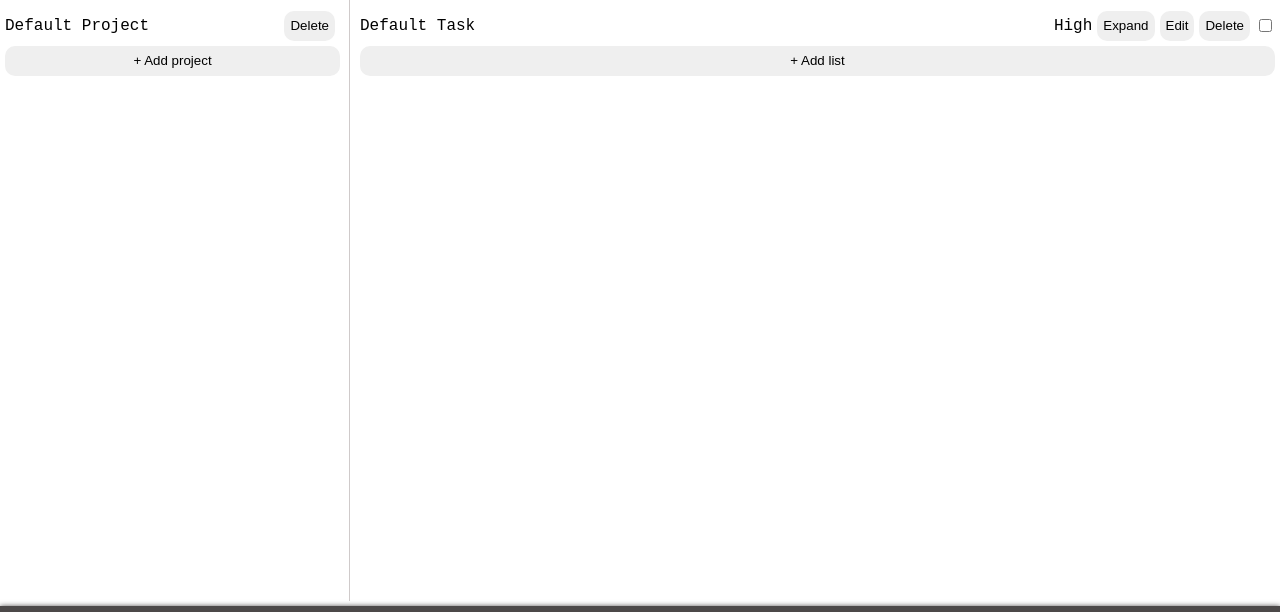
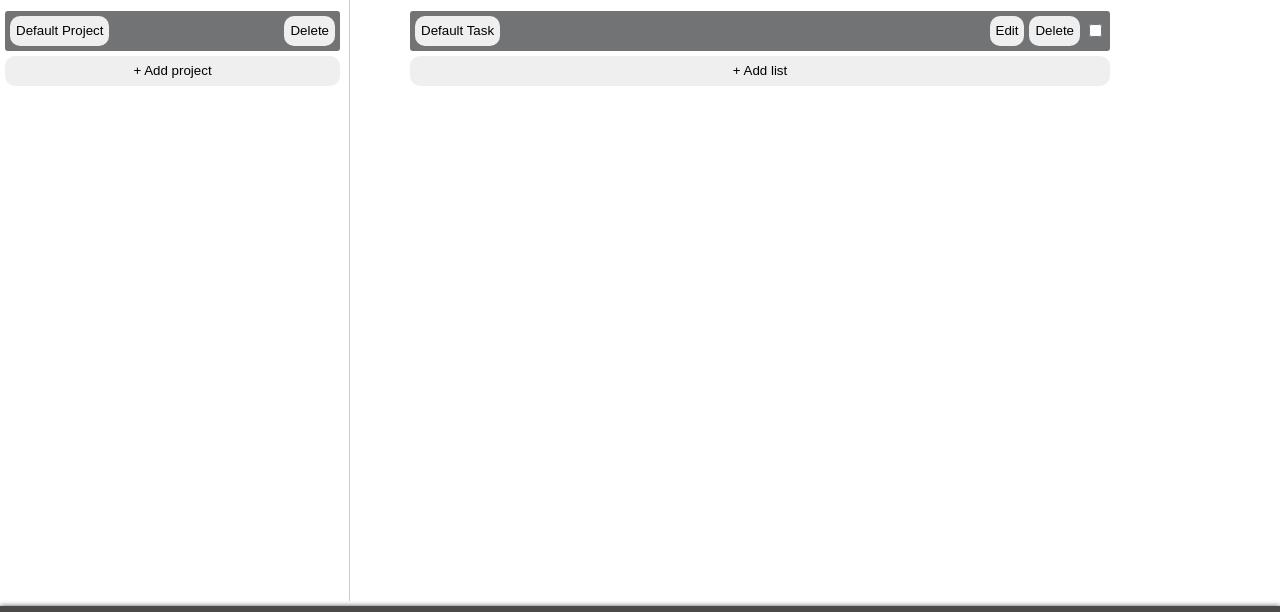
Before and after one commit to dvs-codes/to-do-list, a website built with webpack: page dist/index.html in a window 1280 px wide. Shown: the part 144-756 px from the top of the page. Built offline with nearby package versions, Linux system fonts and the light colour scheme.

Commit message:
delete,expand function on taskslist.

```diff
--- a/src/dom_handler.js
+++ b/src/dom_handler.js
@@ -1,4 +1,5 @@
-import { projects, ProjectkMaker, taskAdder,currentProject, currentProjectSetter } from "./index"
+import { projects, ProjectkMaker, taskAdder,currentProject, currentProjectSetter,
+        projectDeleter, taskDeleter } from "./index"
 
 const projectDialog = document.querySelector('.project-dialog')
 const sidebar = document.querySelector('.sidebar')
@@ -23,19 +24,19 @@ const taskPriority = document.querySelector('#priority')
 const taskOkbutton = document.querySelector('.ok-button')
 const taskCancelButton = document.querySelector('.cancel-button')
 
-addTaskButton.addEventListener('click', () => {
+addTaskButton.onclick = () => {
     taskDialog.showModal()
-})
+}
 
-addProjectButton.addEventListener('click', () => {
+addProjectButton.onclick = () => {
     projectDialog.showModal()
-})
+}
 
-projectOkButton.addEventListener('click', projectListAdder)
+projectOkButton.onclick =  projectListUpdater
 
-taskOkbutton.addEventListener('click', taskListLoader)
+taskOkbutton.onclick = taskListLoader
 
-function projectListAdder(event) {
+function projectListUpdater(event) {
     //clears all the projects, prevents default and creates a project and pushes
     // them inside projects array
     projectList.textContent =""
@@ -53,26 +54,28 @@ function projectListAdder(event) {
         newProjectTab.classList.add('project-tab')
 
         //title
-        const newProjectTitle = document.createElement('div')
+        const newProjectTitle = document.createElement('button')
         newProjectTitle.textContent = project.projectName
 
         //delete
         const projectDeleteButton = document.createElement('button')
         projectDeleteButton.textContent = "Delete"
-        projectDeleteButton.addEventListener('click', () => {
-            project.deleteProject()
-        })
+        projectDeleteButton.onclick = () => {
+            projectDeleter(project)
+            projectListUpdater()
+        }
 
         newProjectTab.appendChild(newProjectTitle)
         newProjectTab.appendChild(projectDeleteButton)
         projectList.appendChild(newProjectTab)
 
-        newProjectTitle.addEventListener('click', taskListRefresher)
+        newProjectTitle.onclick = taskListRefresher
 
         function taskListRefresher(event) {
             //sets currentproject to whatever, needed to make a function since
             // modules cannot set values of variable from different modules.
             currentProjectSetter(event.target.textContent)
+            displayHeading.textContent = currentProject
             taskListLoader()
         }
 
@@ -96,42 +99,61 @@ function taskListLoader(event) {
 
         if(project.projectName === currentProject) {
             //loop through the taskArrays to display every task
-            project.taskArray.forEach((array) => {
+            project.taskArray.forEach((array,index) => {
+
+                //adding a intro containng title due date etc.
+                const taskIntro = document.createElement('div')
+                taskIntro.classList.add('task-intro')
+
 
                 //adding a checkbox with title
                 const taskTab = document.createElement('div')
-                // taskTab.classList.add(array.title)
                 taskTab.classList.add('task-tab')
 
-                const taskTitle = document.createElement('div')
+                const taskTitle = document.createElement('button')
                 taskTitle.textContent = array.title
-                // taskTitle.classList.add(array.title)
+
+                //title tab acts as expand button
+                taskTitle.onclick = () => {
+                    taskDescription.classList.toggle('expand')
+                }
 
                 //actions and info
                 const actions = document.createElement('div')
                 actions.classList.add('actions')
-                const priority = document.createElement('div')
-                priority.textContent = array.priority
-                const expandButton = document.createElement('button')
-                expandButton.textContent = 'Expand'
+                // const priority = document.createElement('div')
+                // priority.textContent = array.priority
                 const deleteButton = document.createElement('button')
                 deleteButton.textContent = 'Delete'
+                deleteButton.onclick = ()=> {
+                    taskDeleter(index)
+                    taskListLoader()
+                }
                 const editButton = document.createElement('button')
                 editButton.textContent = 'Edit'
                 const checkbox = document.createElement('input')
                 checkbox.setAttribute("type", "checkbox")
 
+                //description box
+                const descriptionBox = document.createElement('div')
+                let taskDescription = document.createElement('div')
+                taskDescription.textContent = array.description
+                taskDescription.classList.add('task-description')
+                taskDescription.classList.add('expand')
 
-                taskTab.appendChild(taskTitle)
-                actions.appendChild(priority)
-                actions.appendChild(expandButton)
+
+
+
+                taskIntro.appendChild(taskTitle)
                 actions.appendChild(editButton)
                 actions.appendChild(deleteButton)
-                taskTab.appendChild(actions)
                 actions.appendChild(checkbox)
+                taskIntro.appendChild(actions)
+                taskTab.appendChild(taskIntro)
+                taskTab.appendChild(taskDescription)
+                // actions.appendChild(priority)
                 taskList.appendChild(taskTab)
 
-                displayHeading.textContent = project.projectName
             })
         }
     })
@@ -143,15 +165,15 @@ function taskListLoader(event) {
 }
 
 
-taskCancelButton.addEventListener('click', (event) => {
+taskCancelButton.onclick = (event) => {
     event.preventDefault()
-})
+}
 
-projectCancelButton.addEventListener('click', (event)=> {
+projectCancelButton.onclick = (event)=> {
     event.preventDefault()
     projectDialog.close()
     projectForm.reset()
-})
+}
 
 export {projectTitle, taskTitle, taskDescription, taskDate, taskPriority,
-     projectListAdder, taskListLoader}
+     projectListUpdater as projectListAdder, taskListLoader}
--- a/src/index.js
+++ b/src/index.js
@@ -13,7 +13,8 @@ let defaultProject = {
         duedate: '01/01/2010',
         priority: 'High',
         completion : false
-    }]
+    }],
+    completedTasks : []
 }
 let projects = [defaultProject];
 
@@ -31,11 +32,13 @@ class Project {
     constructor(projectName) {
         this.projectName =projectName;
         this.taskArray = []
+        this.completedTasks = []
     }
+}
 
-    deleteProject() {
-        console.log(this.projectName)
-    }
+function projectDeleter(project) {
+    let indexOfProject = projects.indexOf(project)
+    projects.splice(indexOfProject,1)
 }
 
 function ProjectkMaker() {
@@ -47,6 +50,17 @@ function ProjectkMaker() {
 
 function currentProjectSetter(targetProject) {
     currentProject = targetProject;
+}
+
+function taskDeleter(indexOfTask) {
+
+    projects.forEach((project) => {
+        if (currentProject === project.projectName ) {
+            project.taskArray.splice(indexOfTask,1)
+        } else if (!currentProject ) {
+            defaultProject.taskArray.splice(indexOfTask,1)
+        }
+    })
 }
 
 function taskAdder() {
@@ -66,4 +80,5 @@ function taskAdder() {
 projectListAdder()
 taskListLoader()
 
-export {projects, currentProject, ProjectkMaker, taskAdder, currentProjectSetter}
+export {projects, currentProject, ProjectkMaker, taskAdder, currentProjectSetter,
+        projectDeleter,taskDeleter}
--- a/src/style.css
+++ b/src/style.css
@@ -16,7 +16,7 @@ button {
 }
 
 button:hover {
-    box-shadow: 0 0 8px 0 rgb(161, 161, 161);
+    box-shadow: 0 0 8px 0 rgb(255, 255, 255);
     border: 0;
     transition: 0.2s;
 }
@@ -48,12 +48,13 @@ header {
 }
 
 .project-tab {
+    background-color: rgb(114, 115, 116);
     display: flex;
     justify-content: space-between;
     align-items: center;
     border-radius: 3px;
     height: 30px;
-    padding: 0 5px 0 0;
+    padding: 5px;
 }
 
 .actions {
@@ -69,26 +70,52 @@ header {
     flex-direction: column;
     padding: 5px 5px 0 5px;
     gap: 5px;
+    margin-left: 50px;
 }
 
 .task-list {
     display: flex;
     flex-direction: column;
     gap: 5px;
+    max-width: 700px;
 }
 
-.task-tab {
+.task-intro  {
     display: flex;
     justify-content: space-between;
     align-items: center;
     height: 30px;
 }
 
-.default-task-title {
+.task-tab {
+    background-color: rgb(114, 115, 116);
+    display: flex;
+    flex-direction: column;
+    border-radius: 3px;
+    min-height: 30px;
+    padding: 5px;
+}
+
+.expand {
+    display: none;
+
+}
+
+.task-description {
+    height: 150px;
+    max-width: 700px;
+    text-wrap: wrap;
+}
+
+.task-button {
+    max-width: 700px;
+}
+
+/* .default-task-title {
     display: flex;
     align-items: center;
     column-gap: 10px;
-}
+} */
 
 .git-credit {
     display: flex;
```
Also changed, not shown: dist/bundle.js, dist/index.html.
